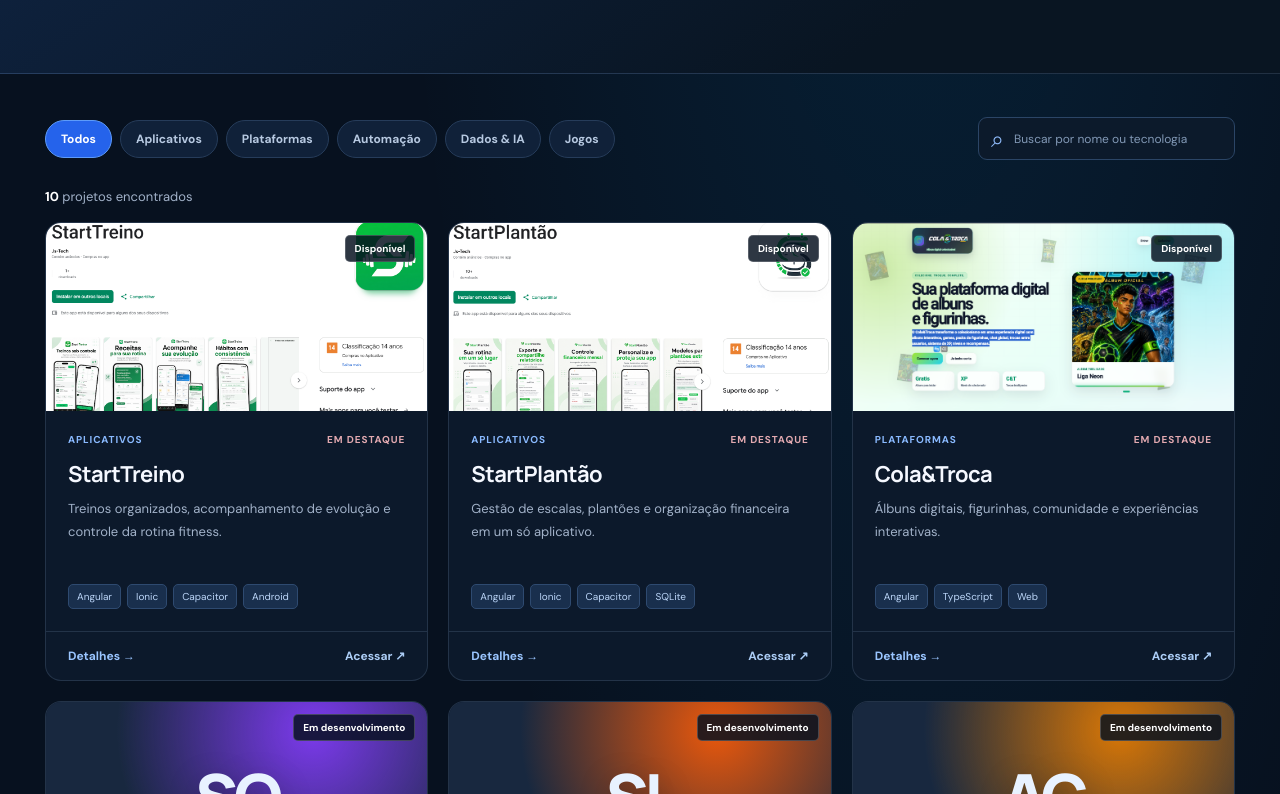
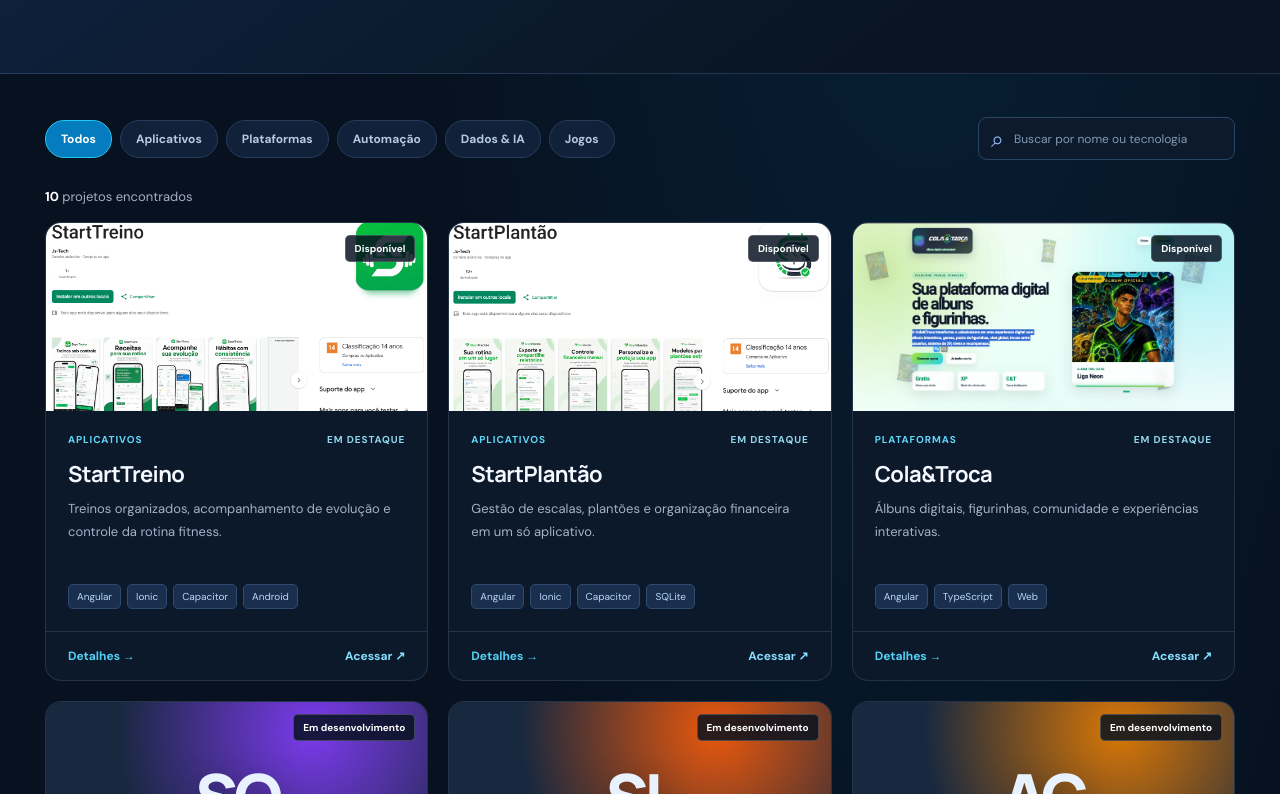
Before and after one commit to wellingtmax/portifolio-angular, an Angular app: page /projetos in a window 1280 px wide. Shown: the part 386-1180 px from the top of the page. Built offline with nearby package versions, Linux system fonts and the light colour scheme.

Commit message:
style(brand): aplicar ciano JSTECH e corrigir imagem do catálogo

```diff
--- a/src/app/pages/projetos/projetos.component.css
+++ b/src/app/pages/projetos/projetos.component.css
@@ -6,7 +6,7 @@
 .catalog-toolbar { display:flex; align-items:center; justify-content:space-between; gap:19px; flex-wrap:wrap; }
 .filter-list { display:flex; gap:8px; flex-wrap:wrap; }
 .filter-list button { border:1px solid #263c5a; border-radius:30px; padding:10px 15px; color:#b7c9e1; background:#102139; font-size:12px; font-weight:700; }
-.filter-list button:hover,.filter-list button.active { background:#2563eb; color:white; border-color:#5d9bfa; }
+.filter-list button:hover,.filter-list button.active { background:#047cbd; color:white; border-color:#22c6f3; }
 .search-field { border:1px solid #2b4566; border-radius:9px; display:flex; align-items:center; gap:8px; background:#0c1a2b; padding:0 12px; min-height:43px; }
 .search-field span { color:#8fbbfa; font-size:23px; }
 .search-field input { background:transparent; color:white; border:0; outline:0; width:210px; font-size:12px; }
@@ -22,21 +22,21 @@
 .cover-monogram { font:800 65px Manrope,sans-serif; color:#e8f2ff; letter-spacing:-.07em; text-shadow:0 9px 32px rgba(0,0,0,.28); }
 .cover-status { position:absolute; right:12px; top:12px; padding:6px 9px; border-radius:5px; color:white; font-size:10px; font-weight:700; background:rgba(7,17,31,.84); border:1px solid rgba(255,255,255,.2); }
 .project-body { padding:22px; }
-.project-topline { display:flex; justify-content:space-between; gap:6px; color:#8abaff; font-size:10px; letter-spacing:.09em; font-weight:800; text-transform:uppercase; }
-.highlight { color:#e2a9b0; }
+.project-topline { display:flex; justify-content:space-between; gap:6px; color:#62d7fa; font-size:10px; letter-spacing:.09em; font-weight:800; text-transform:uppercase; }
+.highlight { color:#90d6ed; }
 .project-body h2 { font-size:22px; margin:13px 0 9px; letter-spacing:-.025em; }
 .project-body p { color:var(--muted); font-size:13px; line-height:1.75; min-height:68px; margin:0; }
 .project-tags { display:flex; flex-wrap:wrap; gap:6px; margin-top:18px; }
 .project-tags span { padding:5px 8px; border-radius:5px; background:#192f4d; border:1px solid #2e4a70; font-size:10px; color:#bcd6f9; }
 .project-actions { display:flex; align-items:center; justify-content:space-between; gap:10px; border-top:1px solid var(--line); padding:16px 22px; }
-.project-actions button { border:0; background:transparent; padding:0; color:#9ac5ff; font-size:12px; font-weight:800; }
-.project-actions a { margin-left:auto; text-decoration:none; color:#accdf6; font-size:12px; font-weight:700; }
+.project-actions button { border:0; background:transparent; padding:0; color:#52d2f5; font-size:12px; font-weight:800; }
+.project-actions a { margin-left:auto; text-decoration:none; color:#86dfff; font-size:12px; font-weight:700; }
 .project-actions a:hover,.project-actions button:hover { color:white; }
 .empty-state { border:1px dashed #345273; border-radius:18px; padding:65px 20px; text-align:center; background:#0a1a2e; }
 .empty-state > span { font-size:35px; }
 .empty-state h2 { font-size:23px; }
 .empty-state p { color:var(--muted); }
-.empty-state button { color:white; padding:11px 18px; border:1px solid #4b8bdf; background:#2458a5; border-radius:8px; }
+.empty-state button { color:white; padding:11px 18px; border:1px solid #189bcc; background:#067eae; border-radius:8px; }
 .project-end { padding-block:46px; border-top:1px solid var(--line); background:#10223a; }
 .project-end-inner { display:flex; justify-content:space-between; align-items:center; gap:24px; }
 .project-end h2 { font-size:29px; margin:13px 0 5px; }
```
